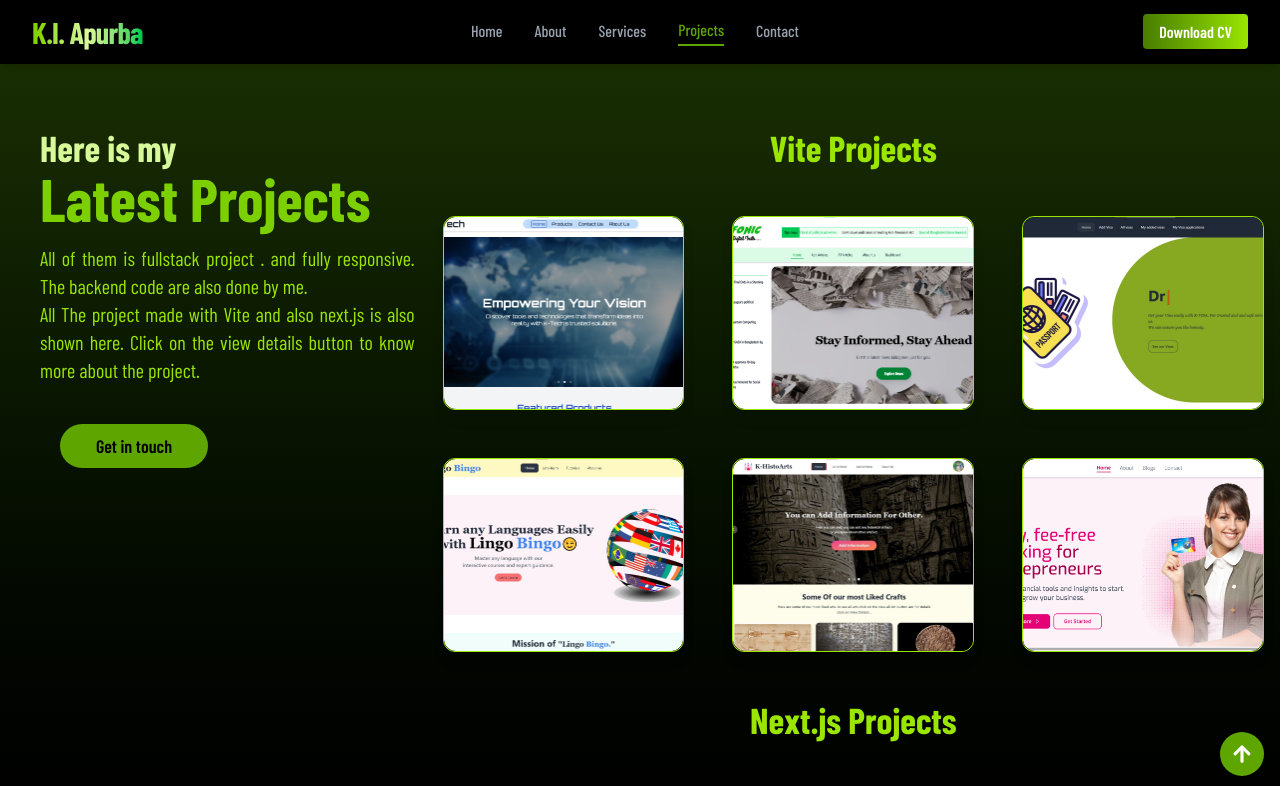
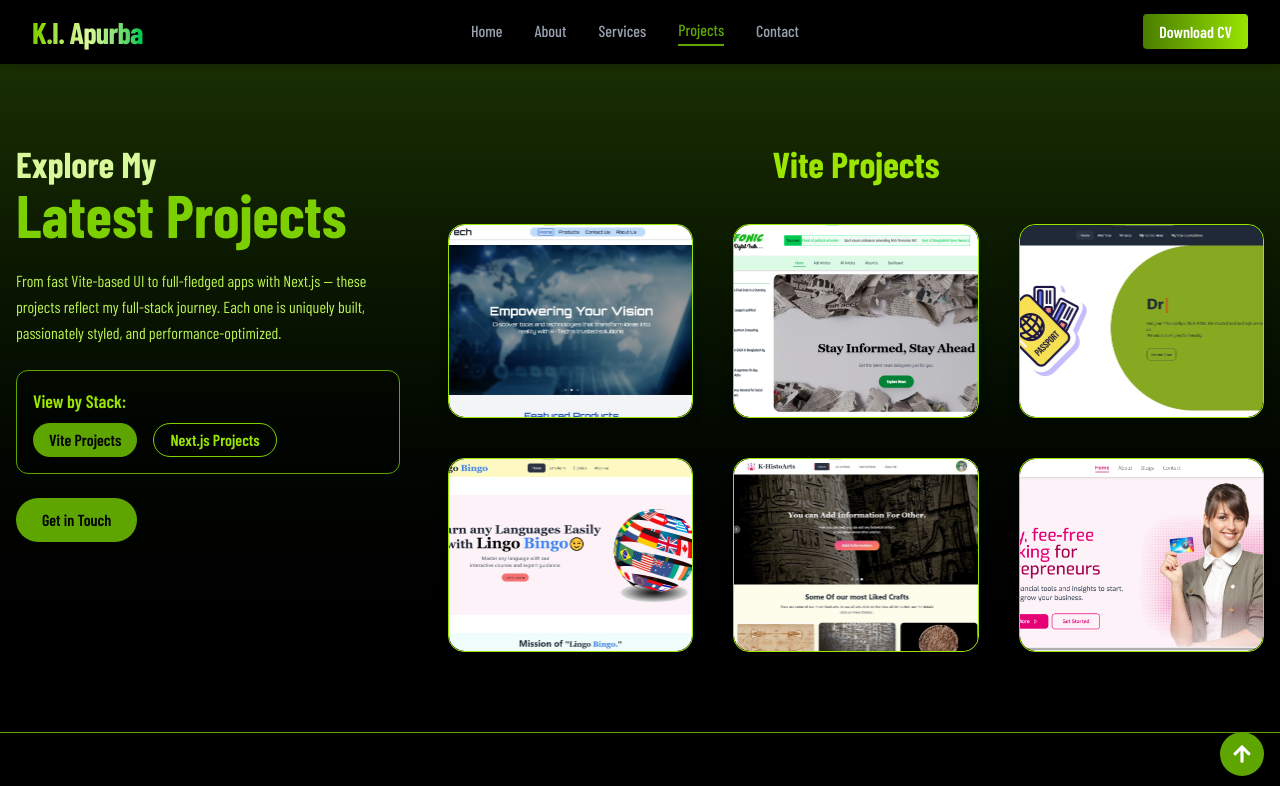
Before and after one commit to kamrul2006/-codes-raft-jt, a React (Vite) app: page /projects in a window 1280 px wide. Shown: the top 786 px of the page. Built offline with nearby package versions, Linux system fonts and the light colour scheme; a web font is replaced by a local one.

Commit message:
Bassic Update 2.6

```diff
--- a/src/Pages/AllProjectsPage.jsx
+++ b/src/Pages/AllProjectsPage.jsx
@@ -9,7 +9,7 @@ import px from "/Projects/px.png";
 import ki from "/Projects/ki.png";
 import ka from "/Projects/ka.png";
 import { Fade } from 'react-awesome-reveal';
-import { Link } from 'react-router';
+import { Link } from 'react-router-dom';
 
 const projects = [
     {
@@ -124,81 +124,58 @@ const ProjectCard = ({ project }) => {
     const [showModal, setShowModal] = useState(false);
 
     return (
-        <div className="relative overflow-hidden rounded-xl shadow-lg border border-lime-400 group transition-all duration-500 ease-in-out">
-
-            {/* Project Image */}
+        <div className="relative group overflow-hidden rounded-2xl shadow-lg border border-lime-400 transform transition duration-500">
+            <div className="relative">
                 <Fade duration={1500}>
                     <img
                         src={project.image}
                         alt={project.name}
-                    className="w-full h-48 object-cover rounded-xl transform group-hover:scale-105 transition-transform duration-300"
+                        className="w-full h-48 object-cover rounded-2xl"
                     />
                 </Fade>
+                <div className="lg:absolute hidden lg:block lg:inset-0 bg-gradient-to-t from-black via-black/60 to-black opacity-0 lg:group-hover:opacity-100 transition-opacity duration-500"></div>
+            </div>
 
-            {/* Hover Overlay Content */}
-            <div className="absolute inset-0 bg-black/70 opacity-0 group-hover:opacity-100 transition-opacity duration-300 flex flex-col justify-center items-center px-4 text-center">
-                <h3 className="text-2xl font-bold text-lime-400 mb-3 drop-shadow-lg">{project.name}</h3>
-
+            <div className="hidden absolute inset-0 lg:flex flex-col justify-center items-center text-center px-4 lg:opacity-0 lg:group-hover:opacity-100 transition-opacity duration-500">
+                <h3 className="text-2xl font-bold text-lime-400 drop-shadow-md mb-2">{project.name}</h3>
+                <p className="text-sm text-lime-200 italic mb-3">{project.nameDis}</p>
+                <p className="text-xs text-gray-200 mb-4">Full-stack, scalable, and user-focused. Explore for tech details & live demo!</p>
                 <button
-                    className="bg-lime-600 text-black font-semibold py-2 px-6 rounded-full hover:bg-lime-700 transition-all duration-300"
+                    className="bg-lime-600 text-black font-semibold py-2 px-5 rounded-full hover:bg-lime-700 transition-all duration-300"
                     onClick={() => setShowModal(true)}
                 >
                     View Details
                 </button>
             </div>
 
-            {/* Modal */}
-            {showModal && (
-                <div className="fixed inset-0 bg-black/60 bg-opacity-60 flex justify-center items-center z-50">
-                    <div className="bg-white rounded-xl w-11/12 md:w-3/4 lg:w-2/3 p-8 max-h-[80vh] overflow-auto transition-all duration-300 ease-in-out">
-                        <img
-                            src={project.image}
-                            alt={project.name}
-                            className="w-full h-56 object-cover rounded-xl"
-                        />
-                        <h2 className="text-3xl font-semibold text-lime-800 mt-6">
-                            {project.name} <span className="text-lg text-gray-500">{project.nameDis}</span>
-                        </h2>
-                        <p className="mt-6 text-lg text-gray-700">
-                            <strong>Technology Stack:</strong> {project.techStack.join(', ')}
-                        </p>
-                        <p className="mt-4 text-lg text-gray-700">
-                            <strong>Description:</strong> {project.description}
-                        </p>
-
-                        <div className="flex gap-6 mt-6 justify-center">
-                            <a
-                                href={project.liveLink}
-                                target="_blank"
-                                rel="noopener noreferrer"
-                                className="bg-lime-600 text-white py-2 px-6 rounded-lg hover:bg-lime-700 transition duration-200"
+            <div className="md:hidden bg-black text-lime-300 p-4 text-center">
+                <h3 className="text-xl font-bold">{project.name}</h3>
+                <p className="text-sm italic">{project.nameDis}</p>
+                <button
+                    className="mt-3 bg-lime-600 text-black font-semibold py-2 px-4 rounded-full hover:bg-lime-700 transition"
+                    onClick={() => setShowModal(true)}
                 >
-                                Live Project
-                            </a>
-
-                            <a
-                                href={project.githubLink}
-                                target="_blank"
-                                rel="noopener noreferrer"
-                                className="bg-transparent border-2 border-lime-600 text-lime-600 py-2 px-6 rounded-lg hover:bg-lime-100 transition duration-200"
-                            >
-                                GitHub Repository
-                            </a>
+                    View Details
+                </button>
             </div>
 
-                        <p className="mt-6 text-lg text-gray-700">
-                            <strong>Challenges:</strong> {project.challenges.join(', ')}
-                        </p>
-                        <p className="mt-4 text-lg text-gray-700">
-                            <strong>Future Plans:</strong> {project.futurePlans.join(', ')}
-                        </p>
+            {showModal && (
+                <div className="fixed inset-0 bg-black/70 flex justify-center items-center z-50 p-4">
+                    <div className="bg-white rounded-2xl w-full max-w-3xl p-6 overflow-y-auto max-h-[85vh]">
+                        <img src={project.image} alt={project.name} className="w-full h-64 object-cover rounded-xl" />
+                        <h2 className="text-3xl font-bold text-lime-700 mt-4">{project.name} <span className="text-lg text-gray-500">{project.nameDis}</span></h2>
+                        <p className="mt-4 text-gray-700"><strong>Technology Stack:</strong> {project.techStack.join(', ')}</p>
+                        <p className="mt-2 text-gray-700"><strong>Description:</strong> {project.description}</p>
 
-                        <button
-                            className="bg-lime-500 text-white py-2 px-6 rounded-lg mt-6 w-full hover:bg-lime-600 transition duration-200"
-                            onClick={() => setShowModal(false)}
-                        >
-                            Close
-                        </button>
+                        <div className="flex flex-wrap gap-4 mt-4 justify-center">
+                            <a href={project.liveLink} target="_blank" rel="noopener noreferrer" className="bg-lime-600 text-white py-2 px-6 rounded-lg hover:bg-lime-700 transition">Live Site</a>
+                            <a href={project.githubLink} target="_blank" rel="noopener noreferrer" className="border-2 border-lime-600 text-lime-600 py-2 px-6 rounded-lg hover:bg-lime-100 transition">GitHub</a>
+                        </div>
+
+                        <p className="mt-4 text-gray-700"><strong>Challenges:</strong> {project.challenges.join(', ')}</p>
+                        <p className="mt-2 text-gray-700"><strong>Future Plans:</strong> {project.futurePlans.join(', ')}</p>
+
+                        <button onClick={() => setShowModal(false)} className="mt-6 w-full bg-lime-600 text-white py-2 rounded-lg hover:bg-lime-700 transition">Close</button>
                     </div>
                 </div>
             )}
@@ -207,50 +184,62 @@ const ProjectCard = ({ project }) => {
 };
 
 const AllProjectsPage = () => {
+    const [filter, setFilter] = useState('vite');
+
     return (
-        <section className="py-16 bg-gradient-to-b from-lime-950 to-black grid lg:grid-cols-3 grid-cols-1  mx-auto">
-
-
-            <div className='hidden lg:block '>
-                <div className='lg:sticky lg:top-18'>
-                    <h2
-                        className="lg:text-4xl text-3xl font-bold text-lime-200 mb-4 text-center lg:text-left lg:pl-10  ">
-                        Here is my
-                        <br />
-                        <span className="lg:text-6xl text-5xl text-lime-500">Latest Projects</span>
-                    </h2>
-
-                    <div className='text-xl text-lime-400 pl-10 lg:sticky lg:top-44 pr-3 text-justify'>
-                        All of them is fullstack project . and fully responsive. The backend code are also done by me.
-                        <br />
-                        All The project made with Vite and also next.js is also shown here.
-                        Click on the view details button to know more about the project.
-
-
-                        <div className="flex items-center  py-5 lg:py-10 sticky top-64">
-                            <Link to={'/contact'}
-                                className="py-2 mx-5  px-5 lg:px-9 lg:text-lg rounded-full bg-lime-600 text-black hover:border-2 hover:bg-black transition hover:border-lime-600 hover:text-lime-600  hover:drop-shadow-2xl hover:drop-shadow-lime-950 font-semibold w-full lg:w-fit text-center">
-                                Get in touch
+        <section className="bg-gradient-to-b from-lime-950 to-black text-white py-20 px-4">
+            <div className="max-w-7xl mx-auto grid grid-cols-1 lg:grid-cols-3 gap-12">
+                <aside className="lg:sticky lg:top-20 space-y-6">
+                    <h2 className="text-3xl lg:text-4xl font-bold text-lime-200 text-center lg:text-left">Explore My<br /><span className="text-5xl lg:text-6xl text-lime-500">Latest Projects</span></h2>
+                    <p className="text-lime-300 leading-relaxed text-justify lg:text-left">
+                        From fast Vite-based UI to full-fledged apps with Next.js — these projects reflect my full-stack journey. Each one is uniquely built, passionately styled, and performance-optimized.
+                    </p>
+                    <div className="bg-black/40 border border-lime-600 rounded-xl p-4">
+                        <h4 className="text-lime-400 text-lg font-semibold mb-2">View by Stack:</h4>
+                        <div className="flex gap-4">
+                            <button
+                                onClick={() => setFilter('vite')}
+                                className={`py-1 px-4 rounded-full font-semibold transition ${filter === 'vite' ? 'bg-lime-600 text-black' : 'bg-transparent text-lime-400 border border-lime-500'}`}
+                            >
+                                Vite Projects
+                            </button>
+                            <button
+                                onClick={() => setFilter('next')}
+                                className={`py-1 px-4 rounded-full font-semibold transition ${filter === 'next' ? 'bg-lime-600 text-black' : 'bg-transparent text-lime-400 border border-lime-500'}`}
+                            >
+                                Next.js Projects
+                            </button>
+                        </div>
+                    </div>
+                    <div className="flex justify-center lg:justify-start">
+                        <Link to='/contact' className="bg-lime-600 hover:bg-black hover:text-lime-500 border-2 border-transparent hover:border-lime-500 text-black font-semibold px-6 py-2 rounded-full transition-all">
+                            Get in Touch
                         </Link>
                     </div>
-                    </div>
-                </div>
-            </div>
+                </aside>
 
-            <div className='col-span-2'>
-                <h2 className="text-4xl font-bold text-lime-400 text-center mb-12">Vite Projects</h2>
-                <div className="grid grid-cols-1 md:grid-cols-2 lg:grid-cols-3  gap-12 mx-4">
-                    {projects.map((project) => (
+                <main className="lg:col-span-2 space-y-20">
+                    {filter === 'vite' && (
+                        <div>
+                            <h3 className="text-4xl font-bold text-center text-lime-400 mb-10">Vite Projects</h3>
+                            <div className="grid grid-cols-1 sm:grid-cols-2 lg:grid-cols-3 gap-10">
+                                {projects.map(project => (
                                     <ProjectCard key={project.name} project={project} />
                                 ))}
                             </div>
-
-                <h2 className="text-4xl font-bold text-lime-400 text-center my-12">Next.js Projects</h2>
-                <div className="grid grid-cols-1 md:grid-cols-3  gap-12 mx-4">
-                    {NextProjects.map((NextProject) => (
-                        <ProjectCard key={NextProject.name} project={NextProject} />
+                        </div>
+                    )}
+                    {filter === 'next' && (
+                        <div>
+                            <h3 className="text-4xl font-bold text-center text-lime-400 mb-10">Next.js Projects</h3>
+                            <div className="grid grid-cols-1 sm:grid-cols-2 lg:grid-cols-3 gap-10">
+                                {NextProjects.map(project => (
+                                    <ProjectCard key={project.name} project={project} />
                                 ))}
                             </div>
+                        </div>
+                    )}
+                </main>
             </div>
         </section>
     );
```
Lines whose indentation alone changed are shown as unchanged.
